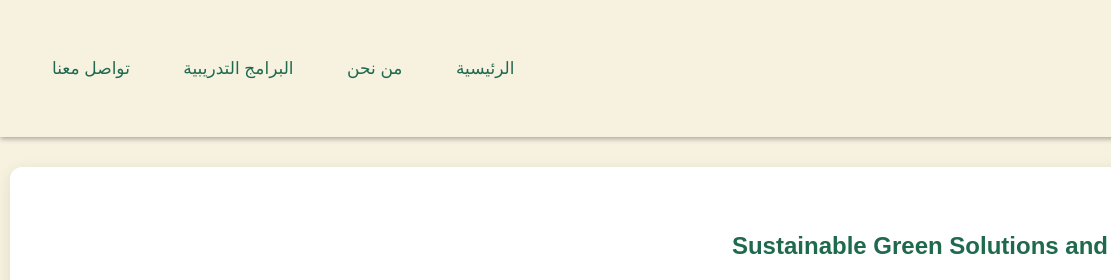
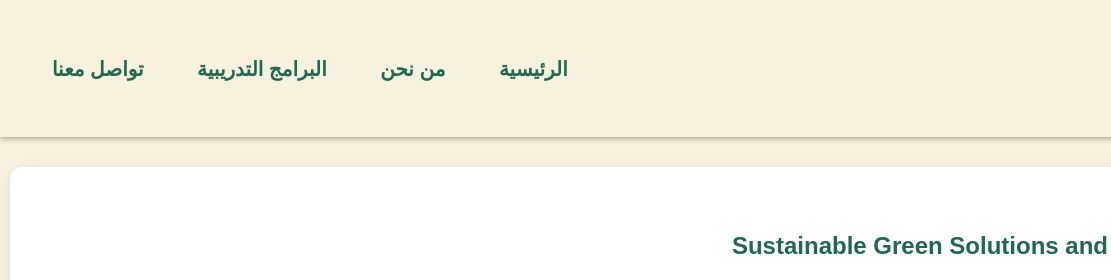
Before and after one commit to sgsc-web/site, a plain HTML site: page index.html in a window 1280 px wide. Shown: the top 280 px of the page, 0-1111 px from the left. Drawn offline with Linux system fonts and the light colour scheme.

Commit message:
update every thing

```diff
--- a/style.css
+++ b/style.css
@@ -60,7 +60,8 @@ body {
     color: var(--primary-color);
     text-decoration: none;
     margin-right: 25px;
-    font-size: 17px;
+    font-size: 20px;
+    font-weight: bold;
     padding: 8px 12px;
     border-radius: 5px;
     transition: background-color 0.3s;
```
